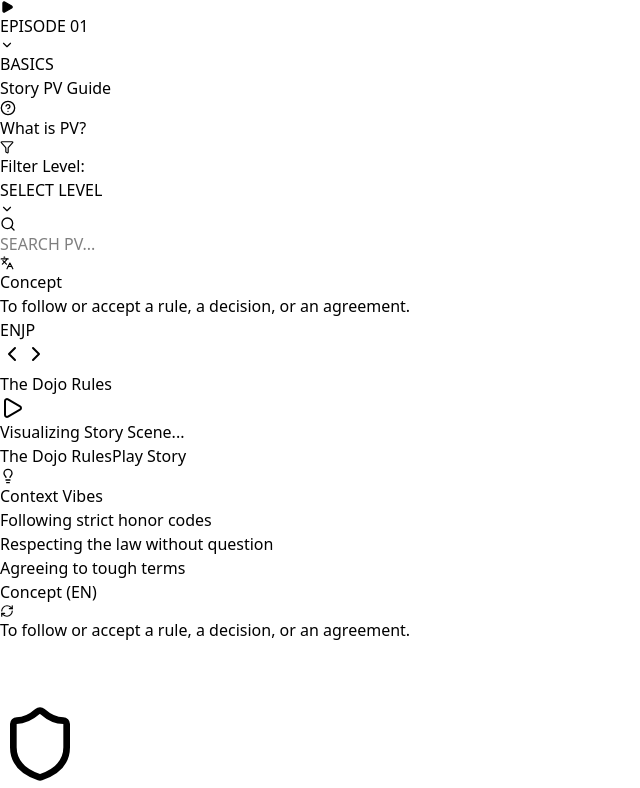
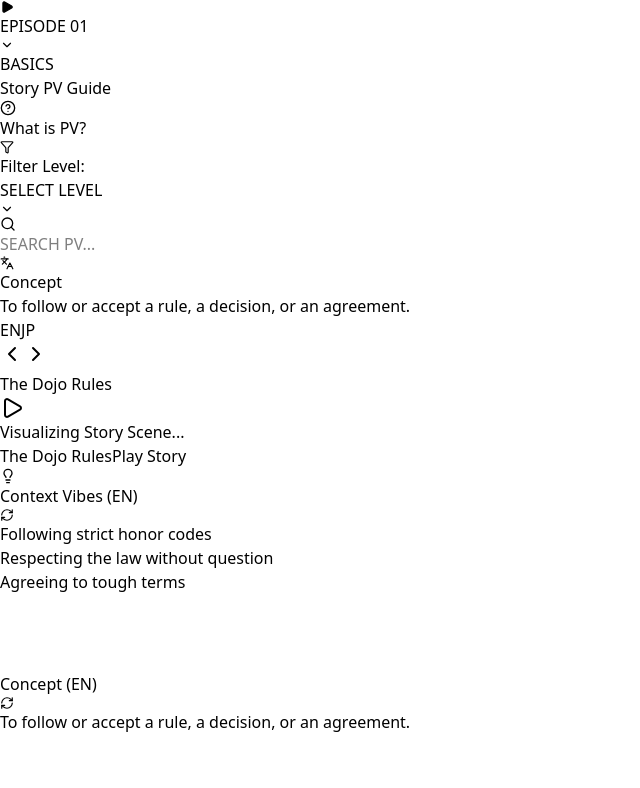
Before and after one commit to makky73/website-making, a React (Vite) app: page / in a window 1280 px wide. Shown: the top 788 px of the page, without its empty margins (0-640 px from the left). Built offline with nearby package versions, Linux system fonts and the light colour scheme.

Commit message:
Update text sizes and add flip states for cards

```diff
--- a/src/App.jsx
+++ b/src/App.jsx
@@ -59,14 +59,14 @@ const AnimeFrame = ({ pv, trope, storyline, storylineJP, primaryLang }) => {
            >
               <div ref={primaryLang === 'EN' ? enSectionRef : jpSectionRef} className="flex flex-col justify-center text-left" onClick={(e) => e.stopPropagation()}>
                 <div className="flex items-center gap-2 mb-2"><span className="bg-white text-black px-2 py-0.5 text-[9px] font-black uppercase rounded-sm">{primaryLang}</span></div>
-                {/* 🌟 Storyの文字サイズを大きく (text-lg md:text-xl lg:text-2xl) */}
-                <p className="text-white text-lg md:text-xl lg:text-2xl leading-relaxed italic border-l-4 border-white/20 pl-4 font-medium">{primaryLang === 'EN' ? storyline : storylineJP}</p>
+                {/* 🌟 Storyの文字サイズをConcept並み（text-lg md:text-xl lg:text-2xl）に拡大 */}
+                <p className="text-lg md:text-xl lg:text-2xl leading-relaxed italic border-l-4 border-white/20 pl-4 font-medium">{primaryLang === 'EN' ? storyline : storylineJP}</p>
                 <div className="mt-4 flex flex-col items-center animate-bounce text-white/30"><ArrowDown size={18} /></div>
               </div>
               <div ref={primaryLang === 'EN' ? jpSectionRef : enSectionRef} className="flex flex-col justify-center border-t border-white/10 pt-6 text-left" onClick={(e) => e.stopPropagation()}>
                 <div className="flex items-center gap-2 mb-2"><span className="bg-blue-600 text-white px-2 py-0.5 text-[9px] font-black uppercase rounded-sm">{primaryLang === 'EN' ? 'JP' : 'EN'}</span></div>
-                {/* 🌟 Translationの文字サイズを大きく (text-lg md:text-xl lg:text-2xl) */}
-                <p className="text-white text-lg md:text-xl lg:text-2xl font-bold leading-relaxed pl-4">{primaryLang === 'EN' ? storylineJP : storyline}</p>
+                {/* 🌟 こちらのStoryの文字サイズも拡大 */}
+                <p className="text-lg md:text-xl lg:text-2xl font-bold leading-relaxed pl-4">{primaryLang === 'EN' ? storylineJP : storyline}</p>
               </div>
            </div>
         </div>
@@ -80,6 +80,7 @@ const AnimeFrame = ({ pv, trope, storyline, storylineJP, primaryLang }) => {
 };
 
 const PVQuiz = ({ isOpen, onClose, pv, quiz, onCorrectAnswer }) => {
+  // 中略：クイズコンポーネント（そのまま変更なし）
   const [selectedOption, setSelectedOption] = useState(null);
   const [isCorrect, setIsCorrect] = useState(null);
   const [shuffledOptions, setShuffledOptions] = useState([]);
@@ -144,6 +145,7 @@ const PVQuiz = ({ isOpen, onClose, pv, quiz, onCorrectAnswer }) => {
 };
 
 const PVExplanation = ({ isOpen, onClose }) => {
+  // 中略：解説コンポーネント（そのまま変更なし）
   if (!isOpen) return null;
   return (
     <div
@@ -182,6 +184,16 @@ const App = () => {
   const [isCefrOpen, setIsCefrOpen] = useState(false);
   const [searchQuery, setSearchQuery] = useState('');
 
+  // 🌟 Vibes と Example のフリップ状態を管理するStateを追加
+  const [isVibesFlipped, setIsVibesFlipped] = useState(false);
+  const [isExampleFlipped, setIsExampleFlipped] = useState(false);
+
+  const resetCards = () => {
+    setIsFlipped(false);
+    setIsRevealed(false);
+    setIsVibesFlipped(false);
+    setIsExampleFlipped(false);
+  };
   const batches = {
     1: [
 
@@ -1288,20 +1300,18 @@ const EPISODES = [1, 2, 3, 4, 5, 6, 7, 8, 9, 10, 11, 12, 13, 14, 15, 16, 17, 18,
   const current = displayData[index] || displayData[0] || null;
   const availableLevelsInBatch = ['ALL', ...new Set((searchQuery ? allDataWithEp : (batches[episode] || [])).map(item => item?.cefr).filter(Boolean))].sort();
 
-  const handleNext = () => { setIsFlipped(false); setIsRevealed(false); setIndex(prev => (prev >= displayData.length - 1 ? 0 : prev + 1)); };
-  const handlePrev = () => { setIsFlipped(false); setIsRevealed(false); setIndex(prev => (prev <= 0 ? displayData.length - 1 : prev - 1)); };
+  const handleNext = () => { resetCards(); setIndex(prev => (prev >= displayData.length - 1 ? 0 : prev + 1)); };
+  const handlePrev = () => { resetCards(); setIndex(prev => (prev <= 0 ? displayData.length - 1 : prev - 1)); };
 
   useEffect(() => {
     const handleKeyDown = (e) => {
       if (e.target.tagName === 'INPUT' || e.target.tagName === 'TEXTAREA') return;
 
       if (e.key === 'ArrowRight') {
-        setIsFlipped(false);
-        setIsRevealed(false);
+        resetCards();
         setIndex(prev => (prev >= displayData.length - 1 ? 0 : prev + 1));
       } else if (e.key === 'ArrowLeft') {
-        setIsFlipped(false);
-        setIsRevealed(false);
+        resetCards();
         setIndex(prev => (prev <= 0 ? displayData.length - 1 : prev - 1));
       }
     };
@@ -1315,12 +1325,11 @@ const EPISODES = [1, 2, 3, 4, 5, 6, 7, 8, 9, 10, 11, 12, 13, 14, 15, 16, 17, 18,
     setSearchQuery('');
     setIndex(0);
     setCefrFilter('ALL');
-    setIsRevealed(false);
-    setIsFlipped(false);
+    resetCards();
     setIsEpOpen(false);
   };
 
-  const handleFilterChange = (level) => { setCefrFilter(level); setIndex(0); setIsRevealed(false); setIsFlipped(false); setIsCefrOpen(false); };
+  const handleFilterChange = (level) => { setCefrFilter(level); setIndex(0); resetCards(); setIsCefrOpen(false); };
 
   const markAsCorrect = () => {
     if(current) setCorrectlyAnswered(prev => new Set(prev).add(`${current.pv}-${current.trope}`));
@@ -1390,8 +1399,7 @@ const EPISODES = [1, 2, 3, 4, 5, 6, 7, 8, 9, 10, 11, 12, 13, 14, 15, 16, 17, 18,
                  onChange={(e) => {
                    setSearchQuery(e.target.value);
                    setIndex(0);
-                   setIsRevealed(false);
-                   setIsFlipped(false);
+                   resetCards();
                  }}
                  className="w-full pl-11 pr-8 py-2.5 rounded-xl border-2 border-black font-black text-sm uppercase transition-all shadow-[4px_4px_0_0_rgba(0,0,0,1)] focus:outline-none focus:bg-yellow-50 focus:translate-y-[2px] focus:translate-x-[2px] focus:shadow-[2px_2px_0_0_rgba(0,0,0,1)] placeholder-gray-400"
                />
@@ -1439,11 +1447,46 @@ const EPISODES = [1, 2, 3, 4, 5, 6, 7, 8, 9, 10, 11, 12, 13, 14, 15, 16, 17, 18,
                    <AnimeFrame pv={current.pv} trope={current.trope} storyline={current.storyline} storylineJP={current.storylineJP} primaryLang={promptLang} />
                 </div>
                 <div className="grid grid-cols-1 md:grid-cols-2 gap-6 flex-1 min-h-[12rem]">
-                  <div className="bg-yellow-300 p-5 md:p-6 rounded-3xl border-4 border-black shadow-[6px_6px_0_0_rgba(0,0,0,1)] flex flex-col overflow-y-auto text-black text-left h-full">
-                     <div className="flex items-center gap-2 mb-3"><Lightbulb size={16} className="text-black/60" /><h3 className="text-[12px] font-black uppercase text-black/60 tracking-widest leading-none font-bold">Context Vibes</h3></div>
-                     {/* 🌟 Vibesの文字サイズを大きく (text-base md:text-lg lg:text-xl) */}
-                     <div className="space-y-3">{current.vibes.map((vibe, i) => (<div key={i} className="flex gap-3 items-start text-black font-black uppercase text-base md:text-lg lg:text-xl leading-tight italic tracking-tight"><div className="w-2 h-2 rounded-full bg-black mt-2 shrink-0"></div><p>{vibe}</p></div>))}</div>
-                  </div>
+
+                  {/* 🌟 左側：Context Vibes のフリップカード */}
+                  <div onClick={() => setIsVibesFlipped(!isVibesFlipped)} className="relative w-full cursor-pointer perspective-1000 group h-full" style={{ perspective: '1000px' }}>
+                    <div className="relative w-full h-full transition-transform duration-500" style={{ transformStyle: 'preserve-3d', transform: isVibesFlipped ? 'rotateY(180deg)' : 'rotateY(0deg)' }}>
+
+                      {/* 表面 (EN) */}
+                      <div className={`absolute inset-0 p-5 md:p-6 rounded-3xl border-4 border-black shadow-[6px_6px_0_0_rgba(0,0,0,1)] flex flex-col overflow-y-auto text-left bg-yellow-300 text-black`} style={{ backfaceVisibility: 'hidden', WebkitBackfaceVisibility: 'hidden' }}>
+                         <div className="flex justify-between items-center mb-3">
+                           <div className="flex items-center gap-2"><Lightbulb size={16} className="text-black/60" /><h3 className="text-[12px] font-black uppercase text-black/60 tracking-widest leading-none">Context Vibes (EN)</h3></div>
+                           <RefreshCw size={14} className="text-black/40 group-hover:rotate-180 transition-transform duration-500" />
+                         </div>
+                         <div className="space-y-3 mt-2">
+                           {current.vibes.map((vibe, i) => (
+                             <div key={i} className="flex gap-3 items-start font-black uppercase text-lg md:text-xl lg:text-2xl leading-tight italic tracking-tight">
+                               <div className="w-2.5 h-2.5 rounded-full bg-black mt-2.5 shrink-0"></div><p>{vibe}</p>
+                             </div>
+                           ))}
+                         </div>
+                      </div>
+
+                      {/* 裏面 (JP) */}
+                      <div className={`absolute inset-0 p-5 md:p-6 rounded-3xl border-4 border-black shadow-[6px_6px_0_0_rgba(0,0,0,1)] flex flex-col overflow-y-auto text-left bg-blue-600 text-white`} style={{ backfaceVisibility: 'hidden', WebkitBackfaceVisibility: 'hidden', transform: 'rotateY(180deg)' }}>
+                         <div className="flex justify-between items-center mb-3">
+                           <div className="flex items-center gap-2"><Lightbulb size={16} className="text-white/60" /><h3 className="text-[12px] font-black uppercase text-white/60 tracking-widest leading-none">Context Vibes (JP)</h3></div>
+                           <RefreshCw size={14} className="text-white/40" />
+                         </div>
+                         <div className="space-y-3 mt-2">
+                           {current.vibesJP ? current.vibesJP.map((vibe, i) => (
+                             <div key={i} className="flex gap-3 items-start font-black uppercase text-lg md:text-xl lg:text-2xl leading-tight italic tracking-tight">
+                               <div className="w-2.5 h-2.5 rounded-full bg-white mt-2.5 shrink-0"></div><p>{vibe}</p>
+                             </div>
+                           )) : (
+                             <p className="text-lg md:text-xl font-bold italic opacity-80 mt-4">日本語訳は準備中です...</p>
+                           )}
+                         </div>
+                      </div>
+                    </div>
+                  </div>
+
+                  {/* 中央：Concept のフリップカード (変更なし) */}
                   <div onClick={() => setIsFlipped(!isFlipped)} className="relative w-full cursor-pointer perspective-1000 group h-full" style={{ perspective: '1000px' }}>
                     <div
                       className="relative w-full h-full transition-transform duration-500"
@@ -1477,7 +1520,8 @@ const EPISODES = [1, 2, 3, 4, 5, 6, 7, 8, 9, 10, 11, 12, 13, 14, 15, 16, 17, 18,
                        <p className="text-xs font-bold text-gray-400 mb-2 uppercase tracking-widest">Target Phrasal Verb</p>
                        {isRevealed ? (
                          <button onClick={() => setIsRevealed(false)} className="group w-full text-left text-white">
-                           <h2 className="text-2xl md:text-3xl font-black italic mb-2 leading-none uppercase tracking-tighter text-yellow-300 animate-in fade-in slide-in-from-left-4">{current.pv}</h2>
+                           {/* 🌟 Target PV の文字サイズも拡大 */}
+                           <h2 className="text-4xl md:text-5xl lg:text-6xl font-black italic mb-2 leading-none uppercase tracking-tighter text-yellow-300 animate-in fade-in slide-in-from-left-4">{current.pv}</h2>
                            <span className="text-[10px] uppercase font-black opacity-30 flex items-center gap-1"><EyeOff size={12} /> Hide</span>
                          </button>
                        ) : (
@@ -1488,15 +1532,35 @@ const EPISODES = [1, 2, 3, 4, 5, 6, 7, 8, 9, 10, 11, 12, 13, 14, 15, 16, 17, 18,
                        )}
                      </div>
                      <div className="mt-auto shrink-0">
-                       <p className="text-xs font-bold text-gray-400 mb-3 uppercase tracking-widest border-t border-white/10 pt-4 text-left">Example Sentence</p>
+                        {/* 🌟 Example Sentence のフリップカード */}
+                        <div onClick={() => setIsExampleFlipped(!isExampleFlipped)} className="relative perspective-1000 group cursor-pointer" style={{ perspective: '1000px' }}>
+                          <div className="flex justify-between items-center mb-3 border-t border-white/10 pt-4">
+                            <p className="text-xs font-bold text-gray-400 uppercase tracking-widest text-left">Example Sentence</p>
+                            {isRevealed && <RefreshCw size={14} className="text-gray-500 group-hover:rotate-180 transition-transform duration-500" />}
+                          </div>
                           {isRevealed ? (
-                         // 🌟 Example Sentenceの文字サイズを大きく (text-lg md:text-xl lg:text-2xl)
-                         <div className="bg-white/10 p-4 rounded-xl border-l-4 border-yellow-300 italic text-lg md:text-xl lg:text-2xl leading-relaxed animate-in fade-in slide-in-from-bottom-2 text-white font-bold">"{current.example}"</div>
+                            <div className="relative w-full transition-transform duration-500" style={{ transformStyle: 'preserve-3d', transform: isExampleFlipped ? 'rotateY(180deg)' : 'rotateY(0deg)' }}>
+
+                              {/* 表面 (EN) */}
+                              <div className="w-full bg-white/10 p-4 md:p-5 rounded-xl border-l-4 border-yellow-300" style={{ backfaceVisibility: 'hidden', WebkitBackfaceVisibility: 'hidden' }}>
+                                {/* 🌟 Example文字サイズを拡大 */}
+                                <p className="text-lg md:text-xl lg:text-2xl italic text-white font-black leading-snug text-left">"{current.example}"</p>
+                              </div>
+
+                              {/* 裏面 (JP) */}
+                              <div className="absolute top-0 left-0 w-full h-full bg-blue-900/80 p-4 md:p-5 rounded-xl border-l-4 border-blue-400 flex items-center" style={{ backfaceVisibility: 'hidden', WebkitBackfaceVisibility: 'hidden', transform: 'rotateY(180deg)' }}>
+                                <p className="text-lg md:text-xl lg:text-2xl italic text-white font-black leading-snug text-left w-full">
+                                  {current.exampleJP ? `"${current.exampleJP}"` : '日本語訳は準備中です...'}
+                                </p>
+                              </div>
+
+                            </div>
                           ) : (
                             <div className="bg-white/5 p-4 rounded-xl border-2 border-dashed border-white/10 flex flex-col items-center justify-center gap-2 min-h-[80px]">
                                <Lock size={16} className="text-white/20" /><span className="text-xs font-black uppercase opacity-20 tracking-widest italic text-center font-bold">Hidden until revealed</span>
                             </div>
                           )}
+                        </div>
                      </div>
                    </div>
                 </div>
@@ -1520,7 +1584,7 @@ const EPISODES = [1, 2, 3, 4, 5, 6, 7, 8, 9, 10, 11, 12, 13, 14, 15, 16, 17, 18,
           {displayData.length > 0 && (
             <div className="flex justify-center gap-2 mb-3 flex-wrap max-w-full overflow-hidden">
               {displayData.map((_, i) => (
-                <button key={i} onClick={() => { setIndex(i); setIsFlipped(false); setIsRevealed(false); }} className={`h-2 transition-all rounded-full border border-black ${i === index ? 'w-12 bg-black' : 'w-2 bg-gray-300'}`} />
+                <button key={i} onClick={() => { setIndex(i); resetCards(); }} className={`h-2 transition-all rounded-full border border-black ${i === index ? 'w-12 bg-black' : 'w-2 bg-gray-300'}`} />
               ))}
             </div>
           )}
```
Lines whose indentation alone changed are shown as unchanged.
